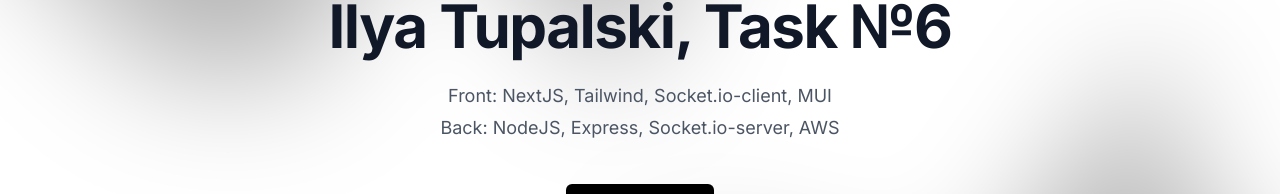
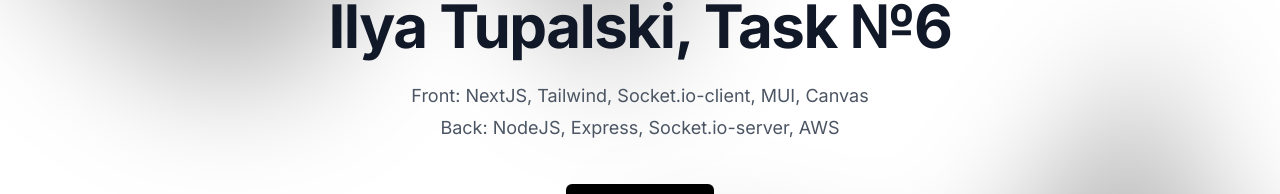
Before and after one commit to iliashon/itransition-task6-front, a Next.js app: page / in a window 1280 px wide. Shown: the part 284-478 px from the top of the page. Built offline with nearby package versions, Linux system fonts and the light colour scheme.

Commit message:
fix: title home page (Fri Feb 23 22:22:35 +04 2024)

```diff
--- a/src/app/boards/page.tsx
+++ b/src/app/boards/page.tsx
@@ -76,7 +76,7 @@
                         <FaPlus />
                     </button>
                 </div>
-                <ul className="mt-10 grid grid-cols-1 gap-x-6 gap-y-10 sm:grid-cols-2 lg:grid-cols-4 xl:gap-x-8">
+                <ul className="mt-10 grid grid-cols-1 gap-x-6 gap-y-10 sm:grid-cols-2 lg:grid-cols-4 xl:gap-x-8 mb-10">
                     {boards
                         ? boards.map((board) => {
                               return (
--- a/src/app/page.tsx
+++ b/src/app/page.tsx
@@ -26,7 +26,8 @@
                                 Ilya Tupalski, Task №6
                             </h1>
                             <p className="mt-6 text-lg leading-8 text-gray-600">
-                                Front: NextJS, Tailwind, Socket.io-client, MUI
+                                Front: NextJS, Tailwind, Socket.io-client, MUI,
+                                Canvas
                                 <br />
                                 Back: NodeJS, Express, Socket.io-server, AWS
                             </p>
```
Also changed, not shown: src/tools/Eraser.ts (+4 -4 lines).
